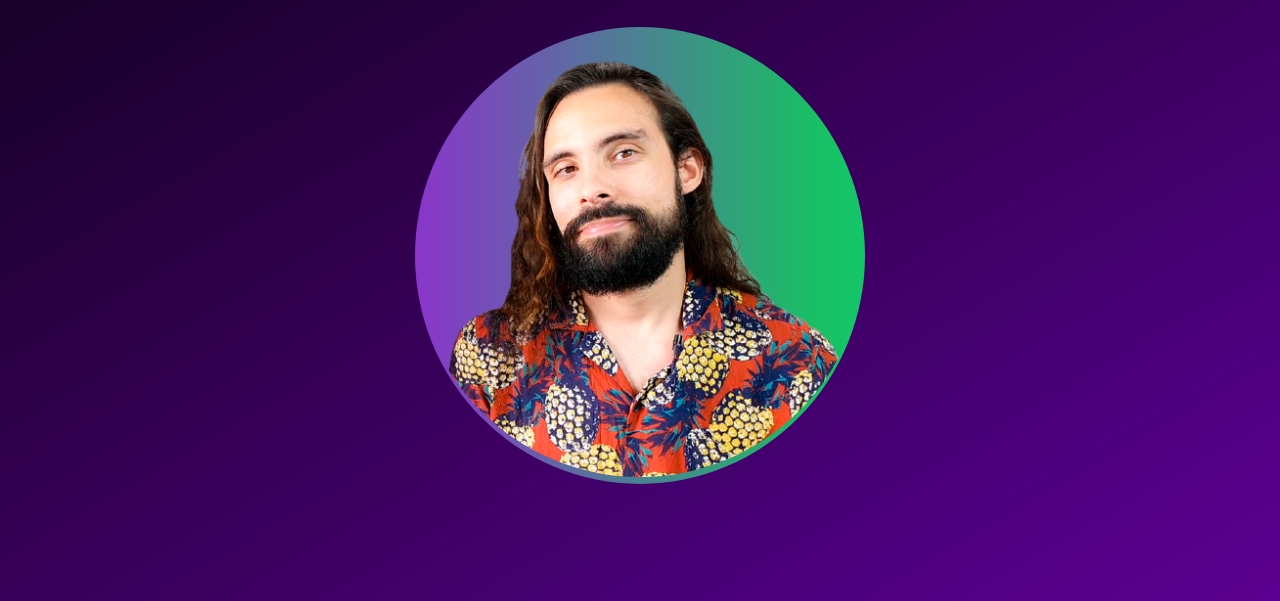
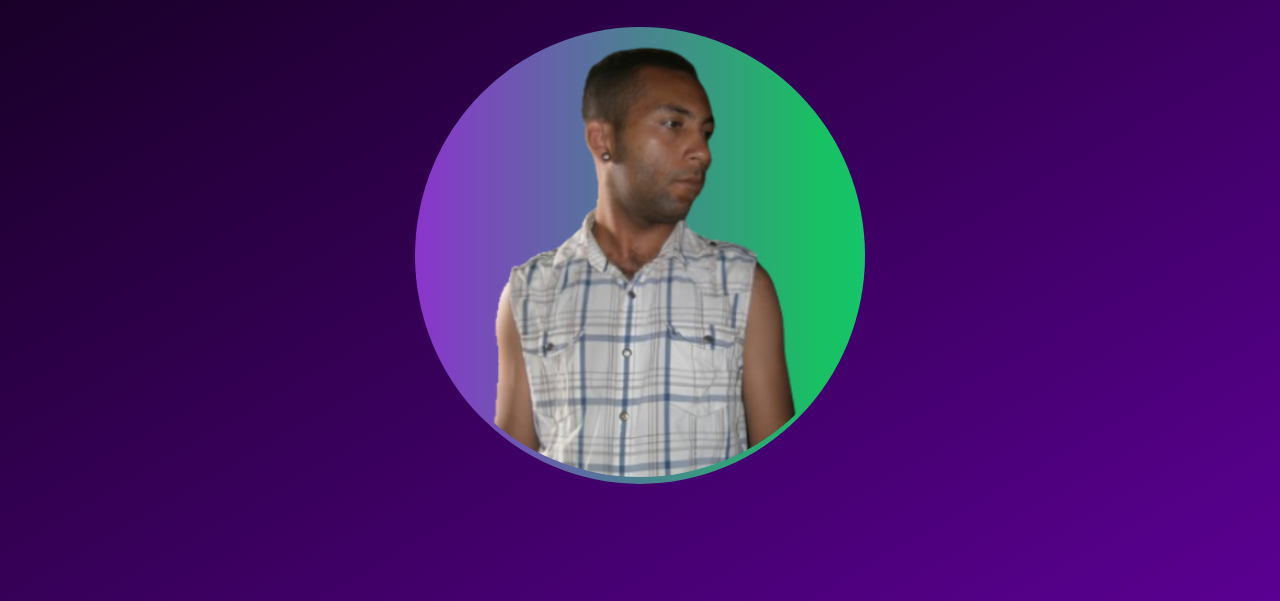
Before and after one commit to KaioxDev/Portifolio, a plain HTML site: page index.html in a window 1280 px wide. Shown: the part 507-1108 px from the top of the page. Drawn offline with nearby package versions, Linux system fonts and the light colour scheme.

Commit message:
Update index.html
ft

```diff
--- a/index.html
+++ b/index.html
@@ -95,7 +95,7 @@
       <div class="container-foto">
         <div class="foto sombra-interna">
           <img
-            src="./src/imagens/foto-perfil.png"
+            src="./src/imagens/foto-perfil1.png"
             alt="foto do portfólio do Ricardo"
           />
         </div>
```
